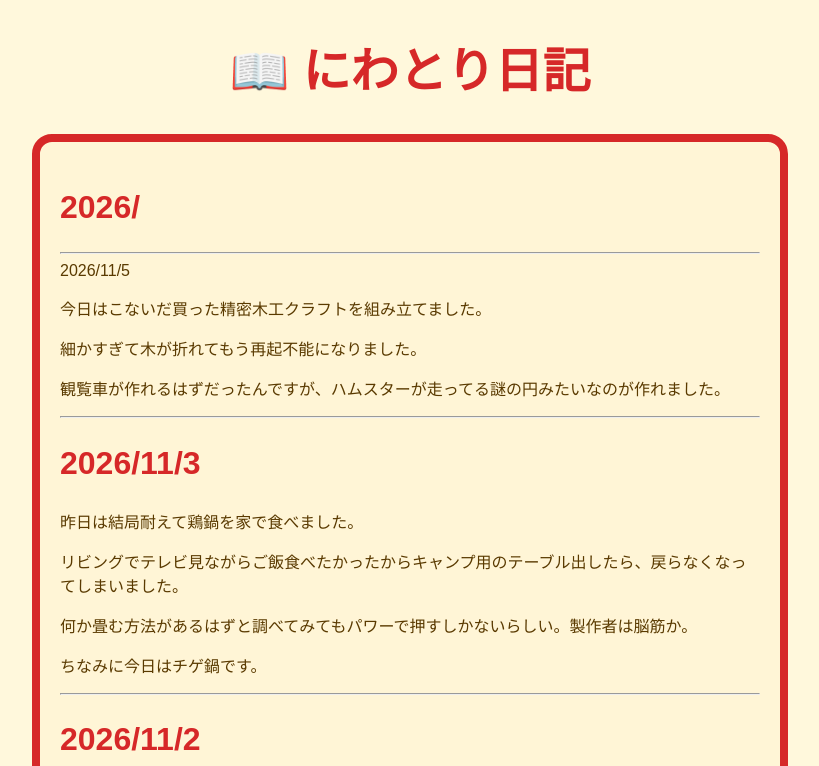
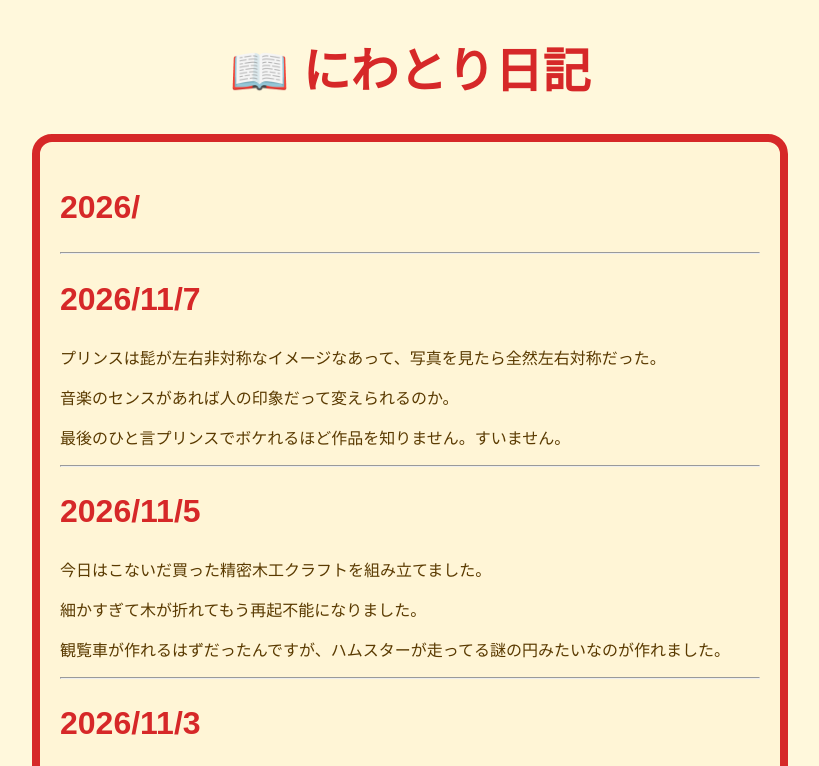
Before and after one commit to jinkokammiryo/jinkokammiryo.github.io, a plain HTML site: page diary.html in a window 1280 px wide. Shown: the top 766 px of the page, without its empty margins (230-1049 px from the left). Drawn offline with Linux system fonts and the light colour scheme.

Commit message:
Update diary.html

```diff
--- a/diary.html
+++ b/diary.html
@@ -44,6 +44,22 @@ text-align:left;
 </p>
 
 <hr>
+<h2 style="font-size:32px;color:#D62828;">
+2026/11/7
+</h2>
+
+<p>
+プリンスは髭が左右非対称なイメージなあって、写真を見たら全然左右対称だった。
+</p>
+<p>
+音楽のセンスがあれば人の印象だって変えられるのか。
+</p>
+<p>
+最後のひと言プリンスでボケれるほど作品を知りません。すいません。
+</p>
+
+<hr>
+<h2 style="font-size:32px;color:#D62828;">
 2026/11/5
 </h2>
 
```
